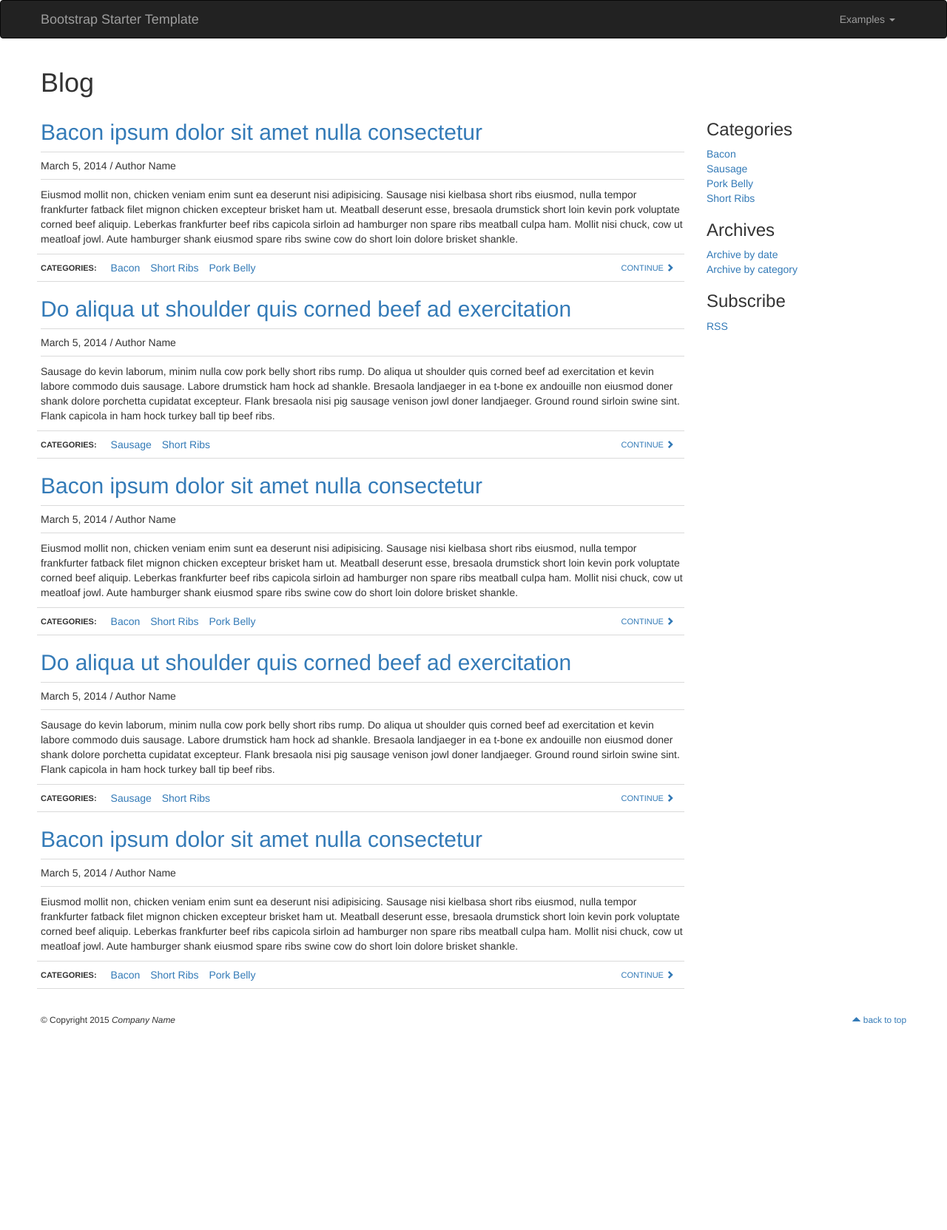
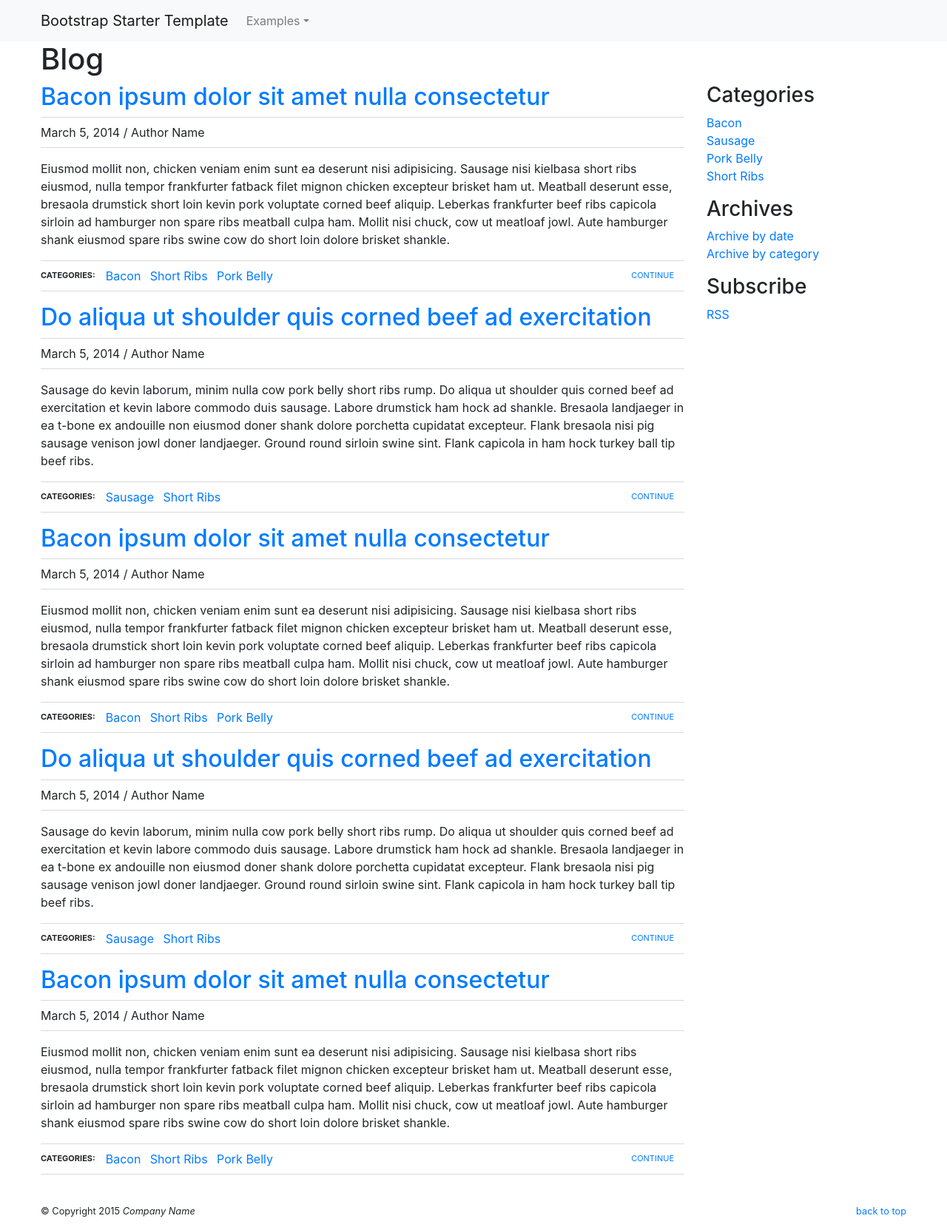
Before and after one commit to dsgreen/bootstrap-starter, a website: page examples/blog.html in a window 1280 px wide. Shown: the whole page at 74% size. Before the commit the page ends 1422 px from the top, so only its background shows below. Drawn offline with nearby package versions, Linux system fonts and the light colour scheme.

Commit message:
Bootstrap 4 updates

```diff
--- a/examples/blog.html
+++ b/examples/blog.html
@@ -7,37 +7,32 @@
   <title>Bootstrap Starter Template</title>
   <meta name="description" content="">
   <meta name="author" content="Douglas Green">
-  <link href="https://maxcdn.bootstrapcdn.com/bootstrap/3.3.7/css/bootstrap.min.css" rel="stylesheet" integrity="sha384-BVYiiSIFeK1dGmJRAkycuHAHRg32OmUcww7on3RYdg4Va+PmSTsz/K68vbdEjh4u" crossorigin="anonymous">
+  <link rel="stylesheet" href="https://maxcdn.bootstrapcdn.com/bootstrap/4.0.0/css/bootstrap.min.css" integrity="sha384-Gn5384xqQ1aoWXA+058RXPxPg6fy4IWvTNh0E263XmFcJlSAwiGgFAW/dAiS6JXm" crossorigin="anonymous">
   <link href="https://maxcdn.bootstrapcdn.com/font-awesome/4.7.0/css/font-awesome.min.css" rel="stylesheet" integrity="sha384-wvfXpqpZZVQGK6TAh5PVlGOfQNHSoD2xbE+QkPxCAFlNEevoEH3Sl0sibVcOQVnN" crossorigin="anonymous">
   <link href="../css/main.css" rel="stylesheet">
   <!-- webfonts -->
   <!-- analytics -->
 </head>
 <body class="blog">
-<div class="sr-only"><a href="#content">skip to page content</a></div>
+<a class="sr-only sr-only-focusable" href="#content">skip to page content</a>
 
 <header class="site-header" id="top" role="banner">
-  <nav class="navbar navbar-inverse" role="navigation">
+  <nav class="navbar navbar-expand-md navbar-light bg-light" role="navigation">
     <div class="container-fluid">
-      <div class="navbar-header">
-        <button type="button" class="navbar-toggle" data-toggle="collapse" data-target=".navbar-collapse">
-          <span class="sr-only">Toggle navigation</span>
-          <span class="icon-bar"></span>
-          <span class="icon-bar"></span>
-          <span class="icon-bar"></span>
-        </button>
-        <a class="navbar-brand" href="../index.html">Bootstrap Starter Template</a>
-      </div>
-      <div class="collapse navbar-collapse">
-        <ul class="nav navbar-nav navbar-right">
-          <li class="dropdown">
-            <a href="index.html" class="dropdown-toggle" data-toggle="dropdown" role="button" aria-haspopup="true"
-               aria-expanded="false">Examples <span class="caret"></span></a>
-            <ul class="dropdown-menu">
-              <li class="active"><a href="blog.html">Blog index page</a></li>
-              <li><a href="post.html">Blog post page</a></li>
-              <li><a href="portfolio.html">Portfolio thumbnail page</a></li>
-              <li><a href="detail.html">Portfolio detail page</a></li>
+      <button type="button" class="navbar-toggler" data-toggle="collapse" data-target="#navbarNav" aria-controls="navbarNav" aria-expanded="false" aria-label="Toggle navigation">
+        <span class="navbar-toggler-icon"></span>
+      </button>
+      <a class="navbar-brand" href="index.html">Bootstrap Starter Template</a>
+      <div class="collapse navbar-collapse" id="navbarNav">
+        <ul class="navbar-nav">
+          <li class="nav-item dropdown">
+            <a href="index.html" class="nav-link dropdown-toggle" id="navbarDropdownLink" data-toggle="dropdown" aria-haspopup="true"
+               aria-expanded="false">Examples</a>
+            <ul class="dropdown-menu" aria-labelledby="navbarDropdownLink">
+              <li class="dropdown-item"><a href="blog.html">Blog index page</a></li>
+              <li class="dropdown-item"><a href="post.html">Blog post page</a></li>
+              <li class="dropdown-item"><a href="portfolio.html">Portfolio thumbnail page</a></li>
+              <li class="dropdown-item"><a href="detail.html">Portfolio detail page</a></li>
             </ul>
           </li>
         </ul>
@@ -49,8 +44,7 @@
 <section class="container-fluid" id="content">
   <h1>Blog</h1>
   <div class="row">
-    <!--main-->
-    <div class="col-sm-9" id="main" role="main">
+    <main class="col-md-9" id="main" role="main">
 
       <article class="post">
         <header>
@@ -68,14 +62,14 @@
           hamburger shank eiusmod spare ribs swine cow do short loin dolore brisket shankle.
         </p>
         <footer>
-          <p class="continue pull-right">
-            <a href="post.html" class="pull-right">Continue <span class="glyphicon glyphicon-chevron-right"></span></a>
+          <p class="float-right continue">
+            <a href="post.html" class="float-right">Continue</a>
           </p>
-          <p class="pull-left categories-ttl"><b>Categories:</b></p>
+          <p class="float-left categories-ttl"><b>Categories:</b></p>
           <ul class="list-inline categories">
-            <li><a href="#">Bacon</a></li>
-            <li><a href="#">Short Ribs</a></li>
-            <li><a href="#">Pork Belly</a></li>
+            <li class="list-inline-item"><a href="#">Bacon</a></li>
+            <li class="list-inline-item"><a href="#">Short Ribs</a></li>
+            <li class="list-inline-item"><a href="#">Pork Belly</a></li>
           </ul>
         </footer>
       </article><!--/post-->
@@ -96,13 +90,13 @@
           ham hock turkey ball tip beef ribs.
         </p>
         <footer>
-          <p class="continue pull-right">
-            <a href="post.html" class="pull-right">Continue <span class="glyphicon glyphicon-chevron-right"></span></a>
+          <p class="float-right continue">
+            <a href="post.html" class="float-right">Continue</a>
           </p>
-          <p class="pull-left categories-ttl"><b>Categories:</b></p>
+          <p class="float-left categories-ttl"><b>Categories:</b></p>
           <ul class="list-inline categories">
-            <li><a href="#">Sausage</a></li>
-            <li><a href="#">Short Ribs</a></li>
+            <li class="list-inline-item"><a href="#">Sausage</a></li>
+            <li class="list-inline-item"><a href="#">Short Ribs</a></li>
           </ul>
         </footer>
       </article><!--/post-->
@@ -123,14 +117,14 @@
           hamburger shank eiusmod spare ribs swine cow do short loin dolore brisket shankle.
         </p>
         <footer>
-          <p class="continue pull-right">
-            <a href="post.html" class="pull-right">Continue <span class="glyphicon glyphicon-chevron-right"></span></a>
+          <p class="float-right continue">
+            <a href="post.html" class="float-right">Continue</a>
           </p>
-          <p class="pull-left categories-ttl"><b>Categories:</b></p>
+          <p class="float-left categories-ttl"><b>Categories:</b></p>
           <ul class="list-inline categories">
-            <li><a href="#">Bacon</a></li>
-            <li><a href="#">Short Ribs</a></li>
-            <li><a href="#">Pork Belly</a></li>
+            <li class="list-inline-item"><a href="#">Bacon</a></li>
+            <li class="list-inline-item"><a href="#">Short Ribs</a></li>
+            <li class="list-inline-item"><a href="#">Pork Belly</a></li>
           </ul>
         </footer>
       </article><!--/post-->
@@ -151,13 +145,13 @@
           ham hock turkey ball tip beef ribs.
         </p>
         <footer>
-          <p class="continue pull-right">
-            <a href="post.html" class="pull-right">Continue <span class="glyphicon glyphicon-chevron-right"></span></a>
+          <p class="float-right continue">
+            <a href="post.html" class="float-right">Continue</a>
           </p>
-          <p class="pull-left categories-ttl"><b>Categories:</b></p>
+          <p class="float-left categories-ttl"><b>Categories:</b></p>
           <ul class="list-inline categories">
-            <li><a href="#">Sausage</a></li>
-            <li><a href="#">Short Ribs</a></li>
+            <li class="list-inline-item"><a href="#">Sausage</a></li>
+            <li class="list-inline-item"><a href="#">Short Ribs</a></li>
           </ul>
         </footer>
       </article><!--/post-->
@@ -178,21 +172,21 @@
           hamburger shank eiusmod spare ribs swine cow do short loin dolore brisket shankle.
         </p>
         <footer>
-          <p class="continue pull-right">
-            <a href="post.html" class="pull-right">Continue <span class="glyphicon glyphicon-chevron-right"></span></a>
+          <p class="float-right continue">
+            <a href="post.html" class="float-right">Continue</a>
           </p>
-          <p class="pull-left categories-ttl"><b>Categories:</b></p>
+          <p class="float-left categories-ttl"><b>Categories:</b></p>
           <ul class="list-inline categories">
-            <li><a href="#">Bacon</a></li>
-            <li><a href="#">Short Ribs</a></li>
-            <li><a href="#">Pork Belly</a></li>
+            <li class="list-inline-item"><a href="#">Bacon</a></li>
+            <li class="list-inline-item"><a href="#">Short Ribs</a></li>
+            <li class="list-inline-item"><a href="#">Pork Belly</a></li>
           </ul>
         </footer>
       </article><!--/post-->
 
-    </div><!--/main-->
+    </main><!--/main-->
 
-    <aside class="col-sm-3" role="complementary">
+    <aside class="col-md-3" role="complementary">
       <h3>Categories</h3>
       <ul class="list-unstyled">
         <li><a href="#">Bacon</a></li>
@@ -216,13 +210,14 @@
 
 <footer class="site-footer" role="contentinfo">
   <div class="container-fluid">
-    <p class="small pull-left">&copy; Copyright 2015 <i>Company Name</i></p>
-    <p class="small pull-right"><a href="#top"><i class="glyphicon glyphicon-triangle-top"></i> back to top</a></p>
+    <p class="small float-left">&copy; Copyright 2015 <i>Company Name</i></p>
+    <p class="small float-right"><a href="#top">back to top</a></p>
   </div>
 </footer>
 
-<script src="https://code.jquery.com/jquery-1.12.4.min.js" integrity="sha256-ZosEbRLbNQzLpnKIkEdrPv7lOy9C27hHQ+Xp8a4MxAQ=" crossorigin="anonymous"></script>
-<script src="https://maxcdn.bootstrapcdn.com/bootstrap/3.3.7/js/bootstrap.min.js" integrity="sha384-Tc5IQib027qvyjSMfHjOMaLkfuWVxZxUPnCJA7l2mCWNIpG9mGCD8wGNIcPD7Txa" crossorigin="anonymous"></script>
+<script src="https://code.jquery.com/jquery-3.2.1.slim.min.js" integrity="sha384-KJ3o2DKtIkvYIK3UENzmM7KCkRr/rE9/Qpg6aAZGJwFDMVNA/GpGFF93hXpG5KkN" crossorigin="anonymous"></script>
+<script src="https://cdnjs.cloudflare.com/ajax/libs/popper.js/1.12.9/umd/popper.min.js" integrity="sha384-ApNbgh9B+Y1QKtv3Rn7W3mgPxhU9K/ScQsAP7hUibX39j7fakFPskvXusvfa0b4Q" crossorigin="anonymous"></script>
+<script src="https://maxcdn.bootstrapcdn.com/bootstrap/4.0.0/js/bootstrap.min.js" integrity="sha384-JZR6Spejh4U02d8jOt6vLEHfe/JQGiRRSQQxSfFWpi1MquVdAyjUar5+76PVCmYl" crossorigin="anonymous"></script>
 <script src="../js/main.js"></script>
 </body>
 </html>
```
Also changed, not shown: examples/detail.html (+31 -35 lines), examples/index.html (+31 -39 lines), examples/portfolio.html (+41 -46 lines), examples/post.html (+39 -52 lines), index.html (+4 -4 lines).
